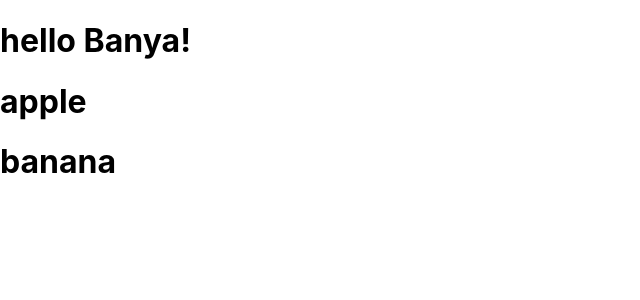
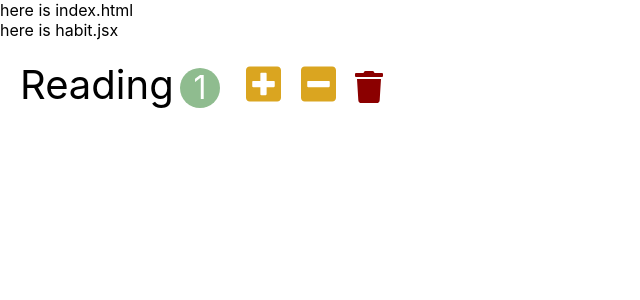
Before and after one commit to nyadvlp/lecture_habit-tracker, a React (Create React App) app: page / in a window 1280 px wide. Shown: the top 300 px of the page, without its empty margins (0-640 px from the left). Built offline with nearby package versions, Linux system fonts and the light colour scheme.

Commit message:
habit.jsx 첫 컴포넌트 작성

```diff
--- a/package.json
+++ b/package.json
@@ -3,6 +3,7 @@
   "version": "0.1.0",
   "private": true,
   "dependencies": {
+    "@fortawesome/fontawesome-free": "^5.15.4",
     "@testing-library/jest-dom": "^5.14.1",
     "@testing-library/react": "^12.0.0",
     "@testing-library/user-event": "^13.2.1",
--- a/public/index.html
+++ b/public/index.html
@@ -14,6 +14,7 @@
   </head>
   <body>
     <noscript>You need to enable JavaScript to run this app.</noscript>
+    <span>here is index.html</span>
     <div id="root"></div>
 
   </body>
--- a/src/app.css
+++ b/src/app.css
@@ -1,38 +1,46 @@
-.App {
-  text-align: center;
+button {
+    outline: none;
+    border: 0;
+    cursor: pointer;
 }
 
-.App-logo {
-  height: 40vmin;
-  pointer-events: none;
+.habit {
+    font-size: 2.5rem;
+    padding: 0.5em;
+    list-style: none;
 }
 
-@media (prefers-reduced-motion: no-preference) {
-  .App-logo {
-    animation: App-logo-spin infinite 20s linear;
-  }
+.habit-count {
+    display: inline-block;
+    text-align: center;
+    font-size: 2rem;
+    width: 2.5rem;
+    height: 2.5rem;
+    line-height: 2.5rem;
+    margin-left: 0.2em;
+    margin-right: 00.5em;
+    background-color: darkseagreen;
+    color: white;
+    border-radius: 50%;
 }
 
-.App-header {
-  background-color: #282c34;
-  min-height: 100vh;
-  display: flex;
-  flex-direction: column;
-  align-items: center;
-  justify-content: center;
-  font-size: calc(10px + 2vmin);
-  color: white;
+.habit-button {
+    font-size: 2.5rem;
+    margin: 0 0.1em;
+    background-color: transparent;
 }
 
-.App-link {
-  color: #61dafb;
+.habit-button:hover {
+    opacity: 0.5;
 }
 
-@keyframes App-logo-spin {
-  from {
-    transform: rotate(0deg);
-  }
-  to {
-    transform: rotate(360deg);
-  }
+.habit-increase,
+.habit-decrease {
+    color: goldenrod;
 }
+
+.habit-delete {
+    font-size: 2rem;
+    vertical-align: baseline;
+    color: darkred;
+}
--- a/src/app.jsx
+++ b/src/app.jsx
@@ -1,16 +1,11 @@
 import react from 'react';
 import './app.css';
+import Habit from './components/habit';
 
 function App() {
-  const name = 'Banya'
-  return (
-    <>
-    <h1>hello {name}!</h1>
-    {['apple', 'banana'].map(item => (
-      <h1>{item}</h1>
-    ))}
-    </>
-  );
+
+  return <Habit />;
+
 }
 
 export default App;
--- /dev/null
+++ b/src/components/habit.jsx
@@ -0,0 +1,26 @@
+import React, { Component } from 'react';
+
+class Habit extends Component {
+    render() {
+        return (
+            <>
+            <span>here is habit.jsx</span><br/>
+                <li className="habit">
+                    <span className="habit-name">Reading</span>
+                    <span className="habit-count">1</span>
+                    <button className="habit-button habit-increase">
+                        <i className="fas fa-plus-square"></i>
+                    </button>
+                    <button className="habit-button habit-decrease">
+                        <i className="fas fa-minus-square"></i>
+                    </button>
+                    <button className="habit-button habit-delete">
+                        <i className="fas fa-trash"></i>
+                    </button>
+                </li>
+            </>
+        );
+    }
+}
+
+export default Habit;
--- a/src/index.js
+++ b/src/index.js
@@ -2,6 +2,8 @@
 import ReactDOM from 'react-dom';
 import './index.css';
 import App from './app';
+
+import '@fortawesome/fontawesome-free/js/all.js';
 
 ReactDOM.render(
   <React.StrictMode>
```
Also changed, not shown: 1 other file (tests, documents, lock files or other folders).
